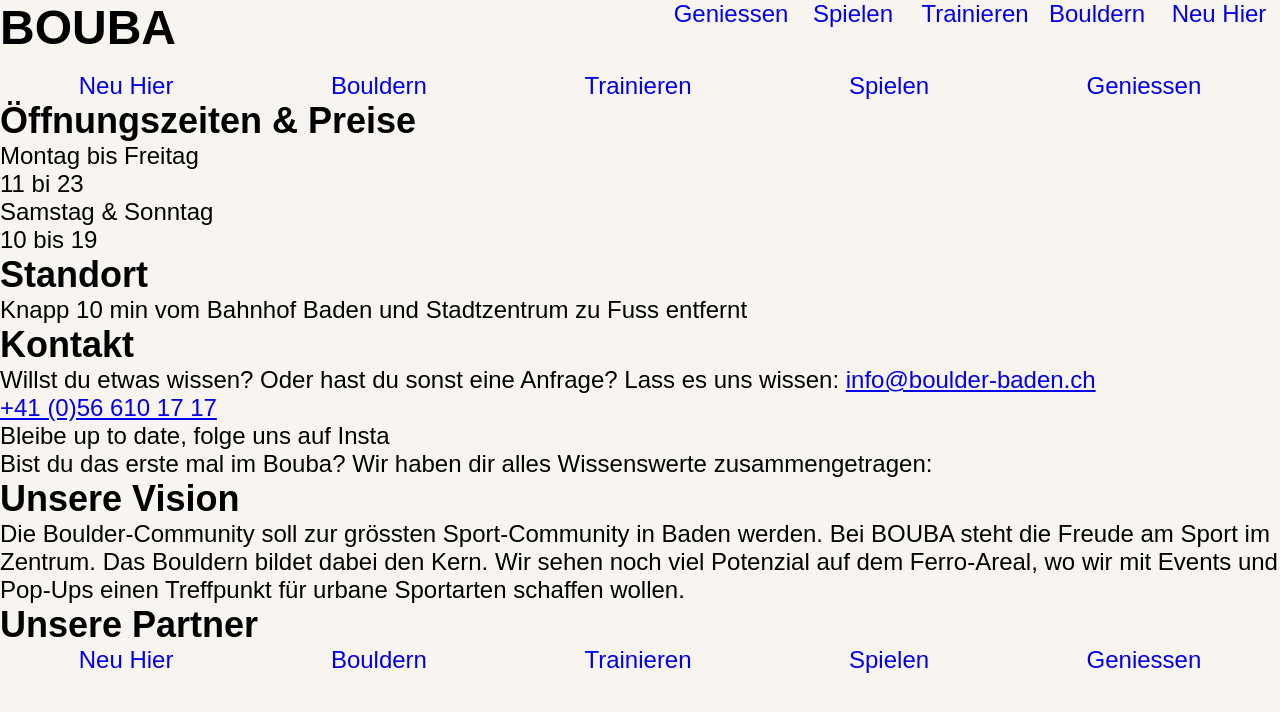
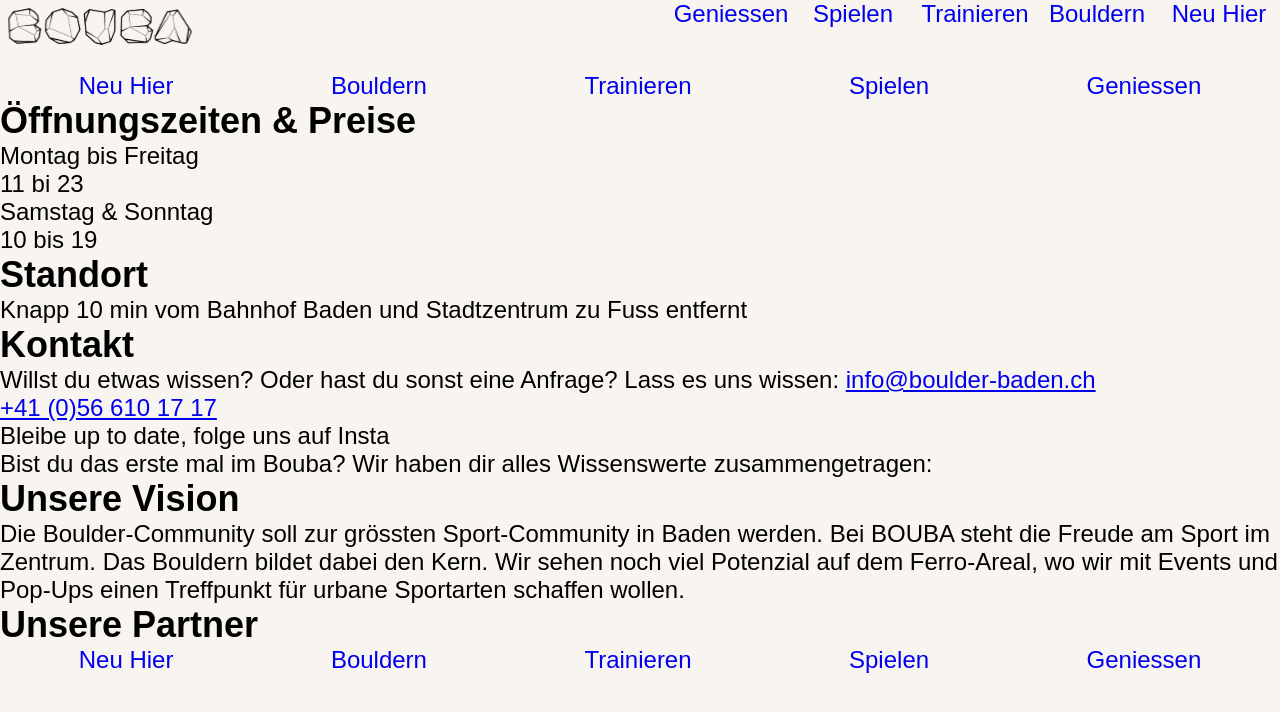
Before and after one commit to escodebar/boulder-baden.ch, a Vue app: page / in a window 1280 px wide. Shown: the top 712 px of the page. Built offline with nearby package versions, Linux system fonts and the light colour scheme; the HTML template or start-up script is replaced by a standard one.

Commit message:
Create and use Logo component

```diff
--- a/src/components/AppBar.vue
+++ b/src/components/AppBar.vue
@@ -1,6 +1,6 @@
 <template>
   <header>
-    <h1>BOUBA</h1>
+    <Logo />
     <button command="show-modal" commandfor="nav-dialog">Navigation</button>
     <dialog id="nav-dialog" closedby="any">
       <Navigation class="header" :routes="router.options.routes" />
@@ -9,6 +9,7 @@
 </template>
 
 <script setup lang="ts">
+import Logo from "@/components/Logo.vue";
 import Navigation from "@/components/Navigation.vue";
 import router from "@/router";
 </script>
--- /dev/null
+++ b/src/components/Logo.vue
@@ -0,0 +1,17 @@
+<template>
+  <h1>BOUBA</h1>
+</template>
+
+<style scoped>
+h1 {
+  background-image: url("@/assets/logo.svg");
+  background-repeat: no-repeat;
+  background-size: contain;
+  display: block;
+  height: var(--logo-height);
+  width: var(--logo-width);
+  text-indent: -9999px;
+  overflow: hidden;
+  white-space: nowrap;
+}
+</style>
--- a/src/styles/_global.css
+++ b/src/styles/_global.css
@@ -6,6 +6,9 @@
   --color-trainieren: #ffb491;
   --color-geniessen: #ffe48d;
   --appbar-height: 72px;
+
+  --logo-width: 200px;
+  --logo-height: 80px;
 }
 
 * {
```
Also changed, not shown: src/assets/logo.svg (added).
